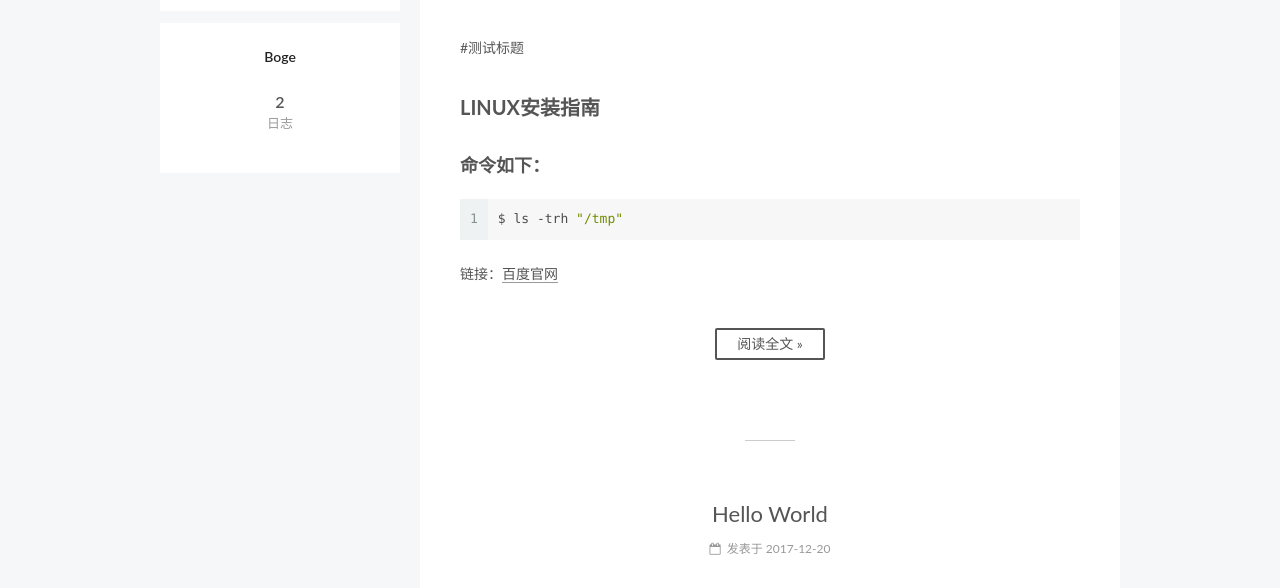
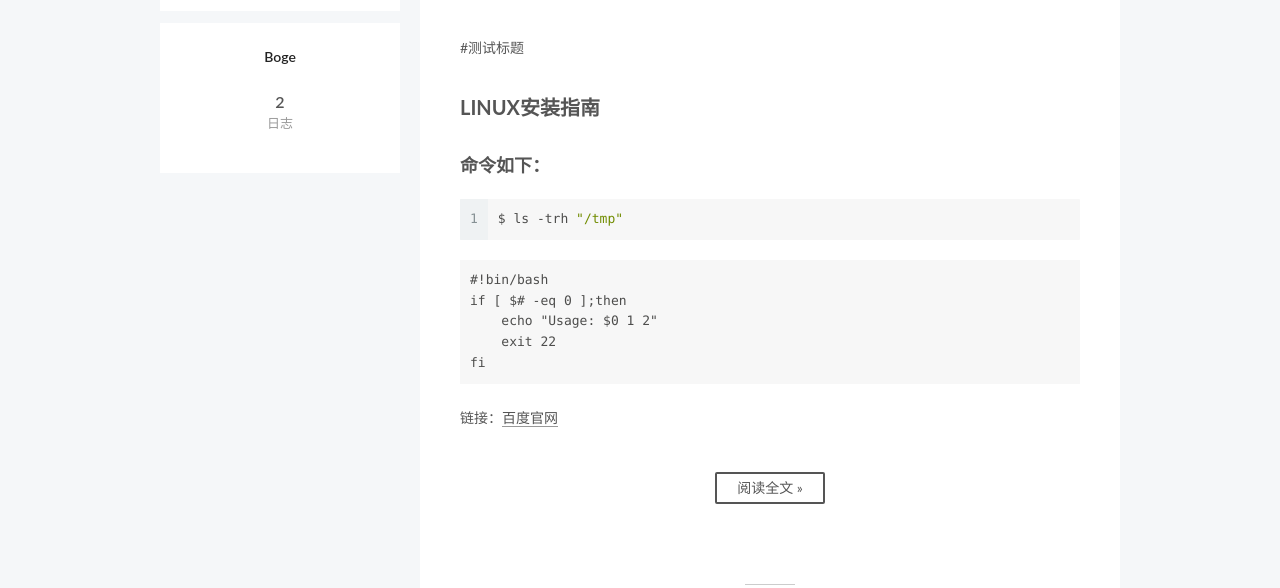
Before and after one commit to bogeit/bogeit.github.io, a plain HTML site: page index.html in a window 1280 px wide. Shown: the part 212-800 px from the top of the page. Drawn offline with Linux system fonts and the light colour scheme.

Commit message:
Site updated: 2017-12-22 11:16:17

```diff
--- a/css/main.css
+++ b/css/main.css
@@ -1823,7 +1823,7 @@ pre .javascript .function {
   width: 4px;
   height: 4px;
   border-radius: 50%;
-  background: #903787;
+  background: #42ff75;
 }
 .links-of-blogroll {
   font-size: 13px;
--- a/index.html
+++ b/index.html
@@ -302,7 +302,12 @@
           <hr>
 <p>#测试标题</p>
 <h2 id="LINUX安装指南"><a href="#LINUX安装指南" class="headerlink" title="LINUX安装指南"></a>LINUX安装指南</h2><h3 id="命令如下："><a href="#命令如下：" class="headerlink" title="命令如下："></a>命令如下：</h3><figure class="highlight bash"><table><tr><td class="gutter"><pre><span class="line">1</span><br></pre></td><td class="code"><pre><span class="line">$ ls -trh <span class="string">"/tmp"</span></span><br></pre></td></tr></table></figure>
-<p>链接：<a href="http://www.baidu.com" title="点我！" target="_blank" rel="noopener">百度官网</a><br>
+<pre><code>#!bin/bash
+if [ $# -eq 0 ];then
+    echo &quot;Usage: $0 1 2&quot;
+    exit 22
+fi
+</code></pre><p>链接：<a href="http://www.baidu.com" title="点我！" target="_blank" rel="noopener">百度官网</a><br>
           <!--noindex-->
           <div class="post-button text-center">
             <a class="btn" href="/2017/12/20/test/#more" rel="contents">
```
Also changed, not shown: 2017/12/20/test/index.html (+10 -5 lines).
